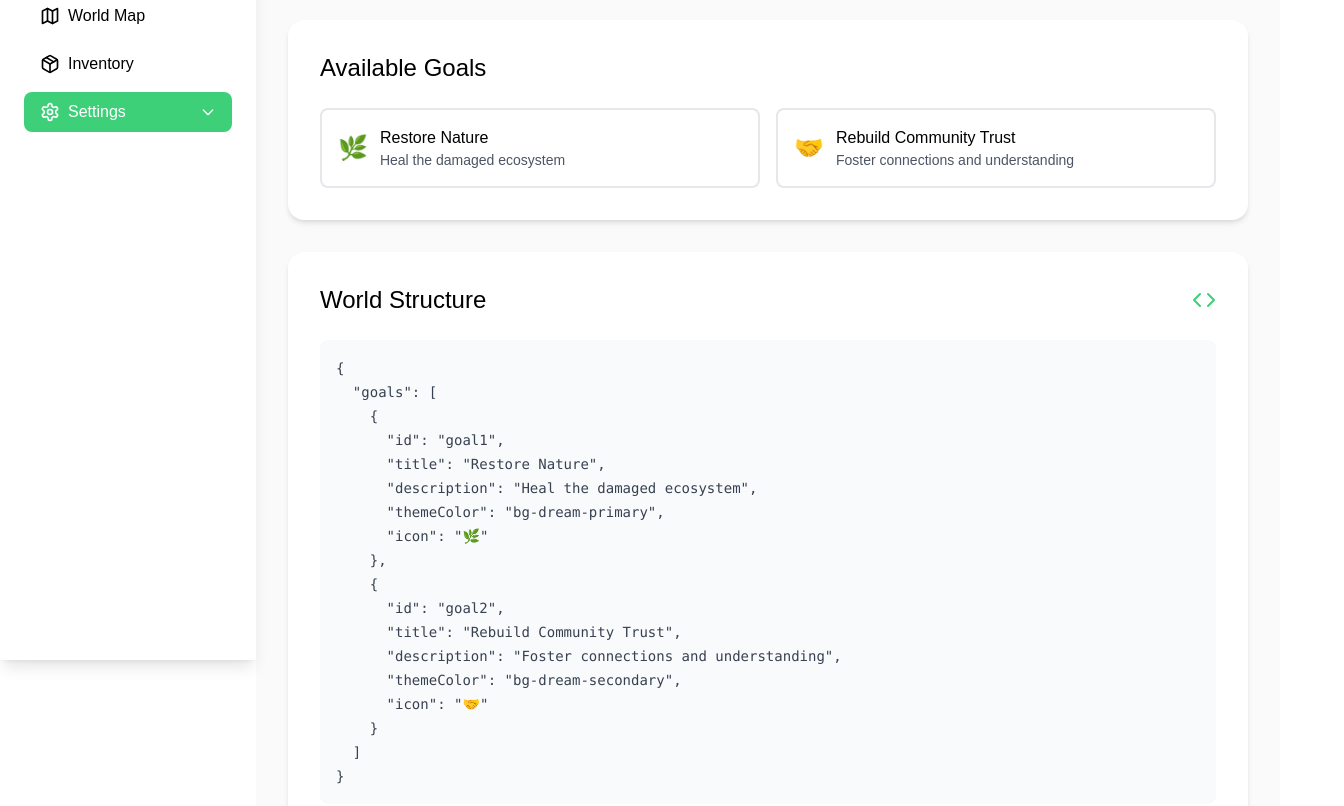
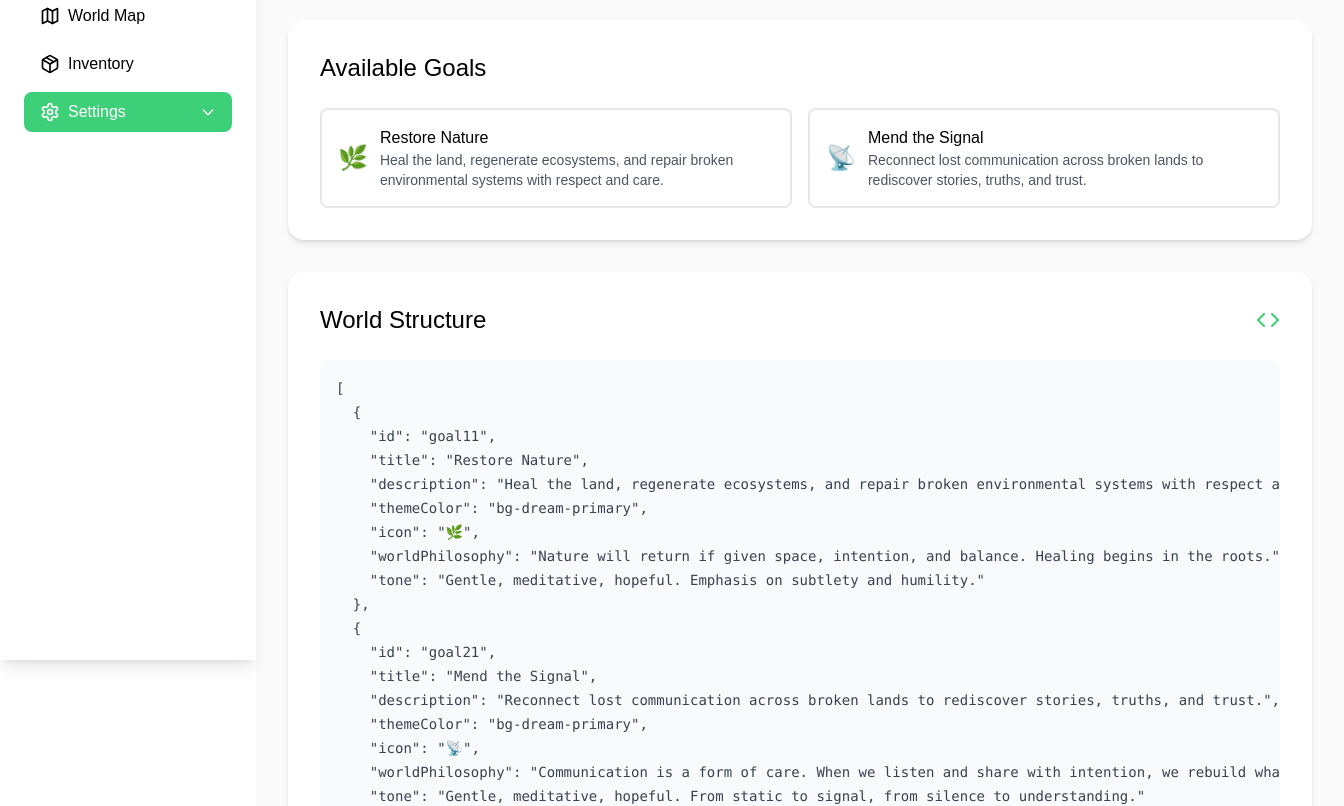
Before and after one commit to dimitar-trifonov/the-dream-rebuild-bolt-new, a React (Vite) app: page /config in a window 1280 px wide. Shown: the part 140-946 px from the top of the page, 1344 px wide, since content can reach past the window. Built offline with nearby package versions, Linux system fonts and the light colour scheme; a web font is replaced by a local one.

Commit message:
Update Config Page with game data

```diff
--- a/src/pages/ConfigPage.tsx
+++ b/src/pages/ConfigPage.tsx
@@ -1,37 +1,20 @@
 import React, { useState } from 'react';
 import { useNavigate } from 'react-router-dom';
 import { Settings, RefreshCw, Code } from 'lucide-react';
-
-const exampleConfig = {
-  goals: [
-    {
-      id: "goal1",
-      title: "Restore Nature",
-      description: "Heal the damaged ecosystem",
-      themeColor: "bg-dream-primary",
-      icon: "🌿",
-    },
-    {
-      id: "goal2",
-      title: "Rebuild Community Trust",
-      description: "Foster connections and understanding",
-      themeColor: "bg-dream-secondary",
-      icon: "🤝",
-    }
-  ]
-};
+import { useGameData } from '../hooks/useGameData';
+import { usePlayerState } from '../hooks/usePlayerState';
 
 export default function ConfigPage() {
   const navigate = useNavigate();
-  const [selectedGoal, setSelectedGoal] = useState<string | null>(null);
+  const { goals } = useGameData();
+  const { playerState, actions } = usePlayerState();
 
   const handleGoalSelect = (goalId: string) => {
-    setSelectedGoal(goalId);
+    actions.setGoal(goalId);
   };
 
   const handleReset = () => {
-    setSelectedGoal(null);
-    // In a real app, this would clear PlayerProfile and WorldState
+    actions.resetState();
     navigate('/choose-goal');
   };
 
@@ -50,12 +33,12 @@ export default function ConfigPage() {
         <section className="bg-white rounded-2xl p-8 shadow-md">
           <h2 className="text-2xl font-interface mb-6">Available Goals</h2>
           <div className="grid grid-cols-1 md:grid-cols-2 gap-4">
-            {exampleConfig.goals.map((goal) => (
+            {goals.map((goal) => (
               <button
                 key={goal.id}
                 onClick={() => handleGoalSelect(goal.id)}
                 className={`p-4 rounded-lg border-2 transition ${
-                  selectedGoal === goal.id
+                  playerState.selectedGoalId === goal.id
                     ? 'border-dream-primary bg-dream-primary/10'
                     : 'border-gray-200 hover:border-dream-primary/50'
                 }`}
@@ -80,7 +63,7 @@ export default function ConfigPage() {
           </div>
           <pre className="bg-gray-50 p-4 rounded-lg overflow-x-auto">
             <code className="text-sm text-gray-700">
-              {JSON.stringify(exampleConfig, null, 2)}
+              {JSON.stringify(goals, null, 2)}
             </code>
           </pre>
         </section>
```
